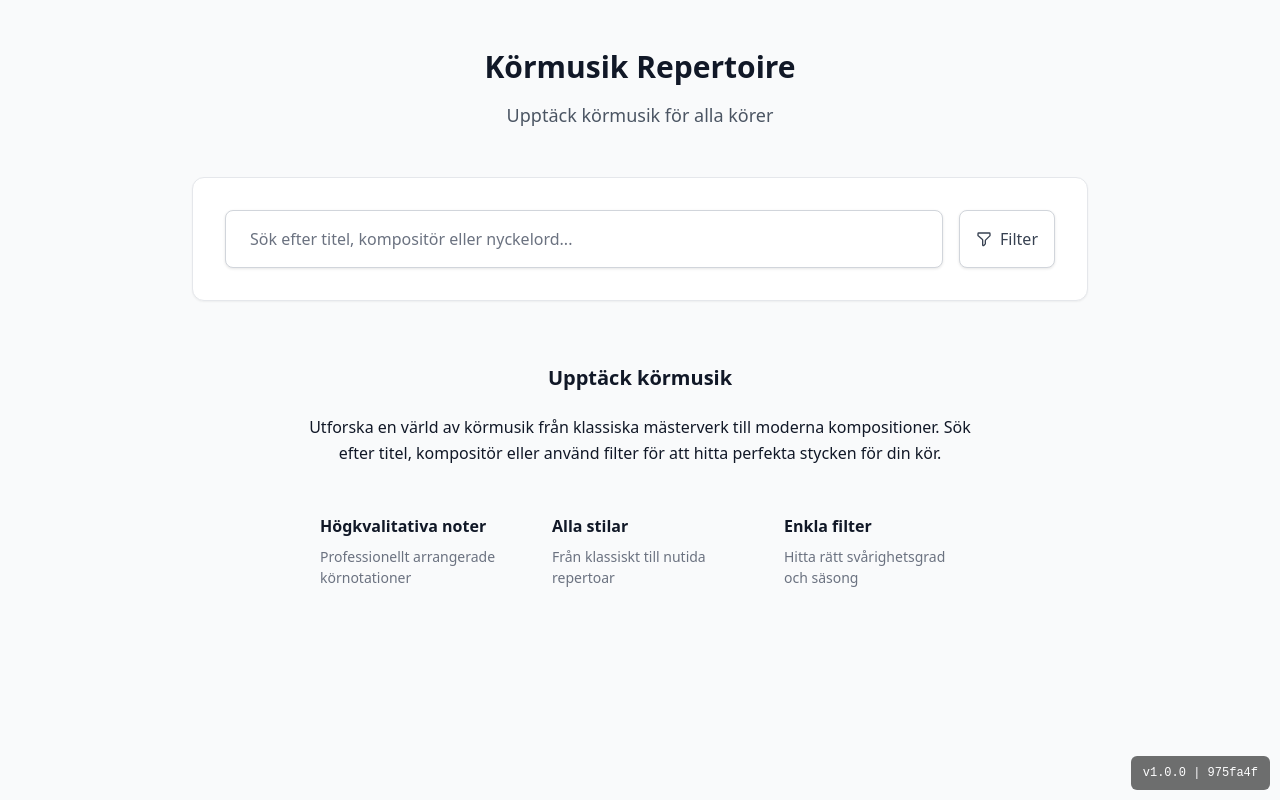
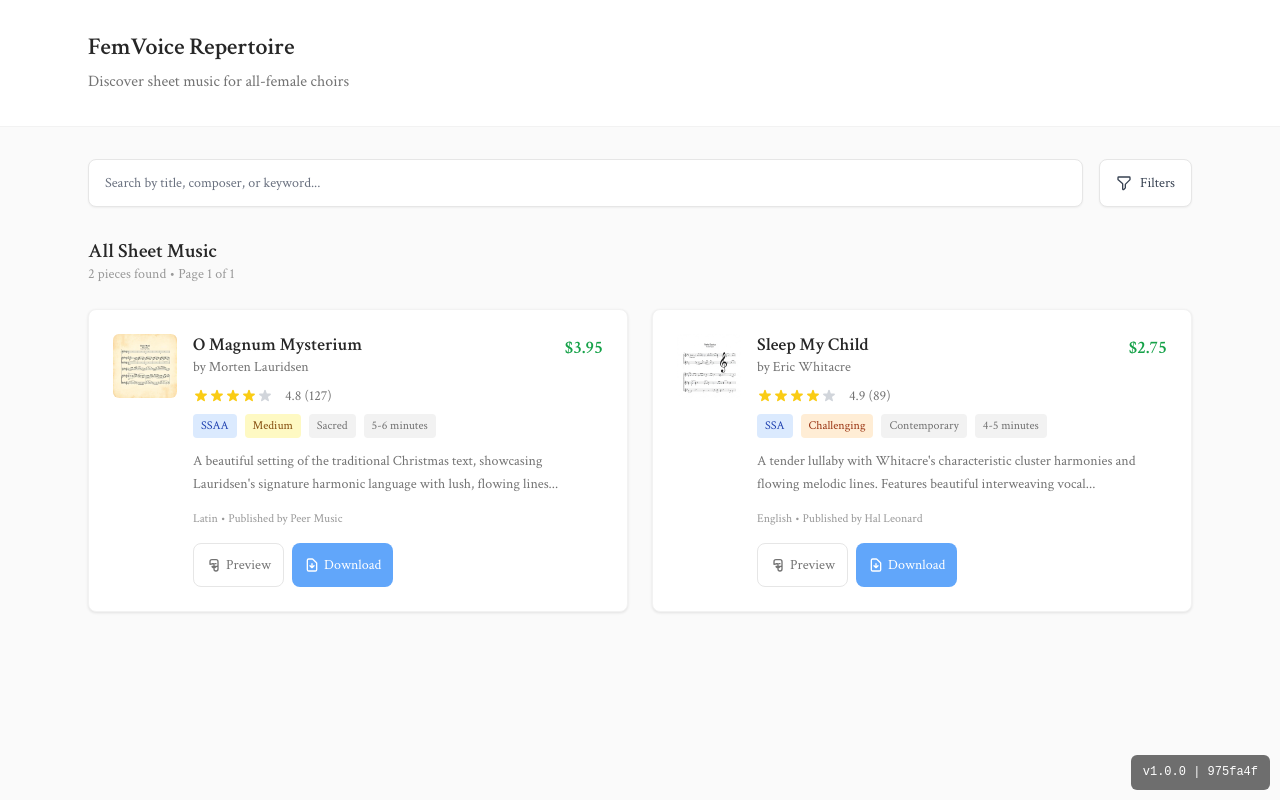
Before and after one commit to nannis/choir-music-search, a React (Vite) app: page / in a window 1280 px wide. Built offline with nearby package versions, Linux system fonts and the light colour scheme.

Commit message:
Redesign search page to match reference

```diff
--- a/src/App.tsx
+++ b/src/App.tsx
@@ -1,6 +1,6 @@
 import { useState, useEffect } from "react";
 import VersionInfo from "./components/VersionInfo";
-import { SearchForm, SearchResults, ErrorAlert, WelcomeMessage } from "./components";
+import { SearchForm, SearchResults, ErrorAlert } from "./components";
 import { SearchService } from "./services/searchService";
 import { SearchResult } from "./components/SearchForm";
 
@@ -17,7 +17,7 @@ const App = () => {
 
   // Set document title for accessibility
   useEffect(() => {
-    document.title = "Choir Music Search";
+    document.title = "FemVoice Repertoire - Choir Music Search";
   }, []);
 
   const handleSearch = async (query: string) => {
@@ -38,38 +38,36 @@ const App = () => {
   };
 
   return (
-    <div className="min-h-screen bg-gray-50">
-      <main className="container mx-auto px-6 py-12" role="main">
-        {/* Header */}
-        <header className="text-center mb-12">
-          <h1 className="heading-main mb-4">
-            Körmusik Repertoire
-          </h1>
-          <p className="subtitle-main">
-            Upptäck körmusik för alla körer
-          </p>
-        </header>
+    <div className="min-h-screen" style={{ background: 'hsl(var(--color-background))' }}>
+      <header className="page-header">
+        <div className="container-main py-8">
+          <div className="max-w-4xl">
+            <h1 className="heading-main mb-2">
+              FemVoice Repertoire
+            </h1>
+            <p className="subtitle-main">
+              Discover sheet music for all-female choirs
+            </p>
+          </div>
+        </div>
+      </header>
 
-        {/* Search Container */}
-        <div className="search-container mb-12">
+      <main role="main" className="container-main py-8">
+        <div className="mb-8">
           <SearchForm onSearch={handleSearch} isLoading={isLoading} />
         </div>
 
         <ErrorAlert error={error} />
 
-        {results.length > 0 && (
-          <SearchResults results={results} query={currentQuery} />
-        )}
+        <SearchResults
+          results={results}
+          query={currentQuery}
+          isLoading={isLoading}
+          hasSearched={hasSearched}
+        />
 
-        {hasSearched && results.length === 0 && !isLoading && !error && (
-          <SearchResults results={[]} query={currentQuery} />
-        )}
-
-        {!hasSearched && <WelcomeMessage />}
+        <VersionInfo />
       </main>
-
-      {/* Version info for deployment tracking */}
-      <VersionInfo />
     </div>
   );
 };
--- a/src/components/SearchForm.tsx
+++ b/src/components/SearchForm.tsx
@@ -13,6 +13,12 @@ export interface SearchResult {
   season?: string;
   theme?: string;
   sourceLink?: string;
+  rating?: number;
+  reviewCount?: number;
+  price?: string;
+  duration?: string;
+  publisher?: string;
+  thumbnail?: string;
 }
 
 interface SearchFormProps {
@@ -34,30 +40,30 @@ export const SearchForm = ({ onSearch, isLoading }: SearchFormProps) => {
   };
 
   return (
-    <form onSubmit={handleSubmit} className="space-y-6" role="form" aria-label="Search for choir music">
-      <div className="flex flex-col md:flex-row gap-4">
+    <form onSubmit={handleSubmit} role="form" aria-label="Search for choir music">
+      <div className="flex gap-4">
         <label htmlFor="search-input" className="sr-only">
           Search for choir music
         </label>
         <input
           id="search-input"
           type="text"
-          placeholder="Sök efter titel, kompositör eller nyckelord..."
+          placeholder="Search by title, composer, or keyword..."
           value={query}
           onChange={(e) => setQuery(e.target.value)}
           className="search-input-main flex-1"
           aria-describedby="search-help"
         />
         <button
-          type="submit"
+          type="button"
           disabled={isLoading}
           className="btn-filters flex items-center gap-2 whitespace-nowrap"
-          aria-label={isLoading ? 'Searching for music' : 'Search filters'}
+          aria-label={isLoading ? 'Searching for music' : 'Filters'}
         >
           <svg className="w-4 h-4" fill="none" stroke="currentColor" viewBox="0 0 24 24">
             <path strokeLinecap="round" strokeLinejoin="round" strokeWidth={2} d="M3 4a1 1 0 011-1h16a1 1 0 011 1v2.586a1 1 0 01-.293.707l-6.414 6.414a1 1 0 00-.293.707v4.586a1 1 0 01-.293.707l-2 2A1 1 0 0110 21v-7.586a1 1 0 00-.293-.707L3.293 7.293A1 1 0 013 6.586V4z" />
           </svg>
-          Filter
+          Filters
         </button>
       </div>
     </form>
--- a/src/components/SearchResults.tsx
+++ b/src/components/SearchResults.tsx
@@ -1,22 +1,84 @@
 import { SearchResult } from './SearchForm';
+import sheetMusic1 from '../assets/sheet-music-1.jpg';
+import sheetMusic2 from '../assets/sheet-music-2.jpg';
 
 interface SearchResultsProps {
   results: SearchResult[];
   query: string;
+  isLoading?: boolean;
+  hasSearched?: boolean;
 }
 
+// Mock data to demonstrate the rich content layout matching FemVoice Repertoire
+const mockResults: SearchResult[] = [
+  {
+    id: '1',
+    title: 'O Magnum Mysterium',
+    composer: 'Morten Lauridsen',
+    description: 'A beautiful setting of the traditional Christmas text, showcasing Lauridsen\'s signature harmonic language with lush, flowing lines...',
+    language: 'Latin',
+    voicing: 'SSAA',
+    difficulty: 'Medium',
+    season: 'Sacred',
+    sourceLink: '#',
+    rating: 4.8,
+    reviewCount: 127,
+    price: '$3.95',
+    duration: '5-6 minutes',
+    publisher: 'Peer Music',
+    thumbnail: sheetMusic1
+  },
+  {
+    id: '2',
+    title: 'Sleep My Child',
+    composer: 'Eric Whitacre',
+    description: 'A tender lullaby with Whitacre\'s characteristic cluster harmonies and flowing melodic lines. Features beautiful interweaving vocal...',
+    language: 'English',
+    voicing: 'SSA',
+    difficulty: 'Challenging',
+    season: 'Contemporary',
+    sourceLink: '#',
+    rating: 4.9,
+    reviewCount: 89,
+    price: '$2.75',
+    duration: '4-5 minutes',
+    publisher: 'Hal Leonard',
+    thumbnail: sheetMusic2
+  }
+];
+
 /**
- * SearchResults component displays the list of search results
- * Provides accessible results with proper ARIA regions and semantic markup
+ * SearchResults component displays search results in rich content cards
+ * Matches the FemVoice Repertoire design with thumbnails, ratings, and detailed info
  */
-export const SearchResults = ({ results, query }: SearchResultsProps) => {
-  if (results.length === 0) {
+export const SearchResults = ({ results, query, isLoading, hasSearched }: SearchResultsProps) => {
+  // Use mock data for demonstration when no real results
+  const displayResults = results.length > 0 ? results : (!hasSearched ? mockResults : []);
+
+  if (isLoading) {
+    return (
+      <div className="text-center py-12" role="status" aria-live="polite">
+        <div className="inline-flex items-center px-4 py-2 font-semibold leading-6 text-sm shadow rounded-md transition ease-in-out duration-150 cursor-not-allowed" style={{ color: 'hsl(var(--color-text-secondary))', background: 'hsl(var(--color-surface))' }}>
+          <svg className="animate-spin -ml-1 mr-3 h-5 w-5" style={{ color: 'hsl(var(--color-text-secondary))' }} xmlns="http://www.w3.org/2000/svg" fill="none" viewBox="0 0 24 24">
+            <circle className="opacity-25" cx="12" cy="12" r="10" stroke="currentColor" strokeWidth="4"></circle>
+            <path className="opacity-75" fill="currentColor" d="M4 12a8 8 0 018-8V0C5.373 0 0 5.373 0 12h4zm2 5.291A7.962 7.962 0 014 12H0c0 3.042 1.135 5.824 3 7.938l3-2.647z"></path>
+          </svg>
+          Searching music...
+        </div>
+      </div>
+    );
+  }
+
+  if (hasSearched && displayResults.length === 0) {
     return (
       <div role="status" aria-live="polite" className="text-center mt-16">
         <div className="max-w-md mx-auto">
-          <h2 className="heading-results mb-4">Inga resultat hittades</h2>
-          <p className="text-meta">
-            Försök med andra söktermer för "{query}"
+          <svg className="mx-auto h-12 w-12 mb-4" style={{ color: 'hsl(var(--color-text-muted))' }} fill="none" viewBox="0 0 24 24" stroke="currentColor">
+            <path strokeLinecap="round" strokeLinejoin="round" strokeWidth={2} d="M9 12h6m-6 4h6m2 5H7a2 2 0 01-2-2V5a2 2 0 012-2h5.586a1 1 0 01.707.293l5.414 5.414a1 1 0 01.293.707V19a2 2 0 01-2 2z" />
+          </svg>
+          <h2 className="heading-results mb-4">No results found</h2>
+          <p className="results-meta">
+            Try different keywords for "{query}"
           </p>
         </div>
       </div>
@@ -24,63 +86,113 @@ export const SearchResults = ({ results, query }: SearchResultsProps) => {
   }
 
   return (
-    <div role="region" aria-label="Search results" className="max-w-6xl mx-auto">
-      <h2 className="heading-results mb-8">Alla körmusik stycken</h2>
-      <p className="text-meta mb-8">{results.length} stycken funna • Sida 1 av 1</p>
+    <div role="region" aria-label="Search results">
+      <div className="mb-6">
+        <h2 className="heading-results">
+          All Sheet Music
+        </h2>
+        <p className="results-meta">
+          {displayResults.length} pieces found • Page 1 of {Math.ceil(displayResults.length / 10)}
+        </p>
+      </div>
 
-      <div className="grid grid-cols-1 md:grid-cols-2 gap-6">
-        {results.map((result, index) => (
-          <div key={result.id || index} className="card-result">
+      <div className="grid gap-6 md:grid-cols-2">
+        {displayResults.map((result, index) => (
+          <div key={result.id || index} className="card-content">
             <div className="flex gap-4">
-              <div className="w-16 h-16 bg-gray-100 rounded-lg flex-shrink-0 flex items-center justify-center">
-                <svg className="w-8 h-8 text-gray-400" fill="none" stroke="currentColor" viewBox="0 0 24 24">
-                  <path strokeLinecap="round" strokeLinejoin="round" strokeWidth={2} d="M9 19V6l12-3v13M9 19c0 1.105-1.343 2-3 2s-3-.895-3-2 1.343-2 3-2 3 .895 3 2zm12-3c0 1.105-1.343 2-3 2s-3-.895-3-2 1.343-2 3-2 3 .895 3 2zM9 10l12-3" />
-                </svg>
+              {/* Thumbnail */}
+              <div className="flex-shrink-0">
+                <img
+                  src={result.thumbnail || sheetMusic1}
+                  alt={`Sheet music for ${result.title}`}
+                  className="music-thumbnail"
+                />
               </div>
+
+              {/* Content */}
               <div className="flex-1 min-w-0">
-                <h3 className="text-body font-semibold mb-1 truncate">{result.title}</h3>
-                <p className="text-meta mb-2">av {result.composer}</p>
+                <div className="flex justify-between items-start mb-2">
+                  <div className="flex-1">
+                    <h3 className="content-title">
+                      {result.title}
+                    </h3>
+                    <p className="content-composer">
+                      by {result.composer}
+                    </p>
+                  </div>
+                  {result.price && (
+                    <div className="content-price">
+                      {result.price}
+                    </div>
+                  )}
+                </div>
 
+                {/* Rating */}
+                {result.rating && (
+                  <div className="rating-stars mb-2">
+                    <div className="flex">
+                      {[...Array(5)].map((_, i) => (
+                        <svg key={i} className={`w-4 h-4 ${i < Math.floor(result.rating!) ? 'rating-star' : 'text-gray-300'}`} fill="currentColor" viewBox="0 0 20 20">
+                          <path d="M9.049 2.927c.3-.921 1.603-.921 1.902 0l1.07 3.292a1 1 0 00.95.69h3.462c.969 0 1.371 1.24.588 1.81l-2.8 2.034a1 1 0 00-.364 1.118l1.07 3.292c.3.921-.755 1.688-1.54 1.118l-2.8-2.034a1 1 0 00-1.175 0l-2.8 2.034c-.784.57-1.838-.197-1.539-1.118l1.07-3.292a1 1 0 00-.364-1.118L2.98 8.72c-.783-.57-.38-1.81.588-1.81h3.461a1 1 0 00.951-.69l1.07-3.292z" />
+                        </svg>
+                      ))}
+                    </div>
+                    <span className="rating-text ml-2">
+                      {result.rating} ({result.reviewCount})
+                    </span>
+                  </div>
+                )}
+
+                {/* Tags */}
                 <div className="flex flex-wrap gap-2 mb-3">
                   {result.voicing && (
-                    <span className="inline-flex items-center px-2 py-1 rounded text-xs font-medium bg-gray-100 text-gray-700">
+                    <span className="content-tag voicing">
                       {result.voicing}
                     </span>
                   )}
                   {result.difficulty && (
-                    <span className="inline-flex items-center px-2 py-1 rounded text-xs font-medium bg-blue-100 text-blue-700">
+                    <span className={`content-tag ${result.difficulty === 'Medium' ? 'difficulty-medium' : result.difficulty === 'Challenging' ? 'difficulty-challenging' : ''}`}>
                       {result.difficulty}
                     </span>
                   )}
-                  {result.language && (
-                    <span className="inline-flex items-center px-2 py-1 rounded text-xs font-medium bg-green-100 text-green-700">
-                      {result.language}
+                  {result.season && (
+                    <span className="content-tag">
+                      {result.season}
+                    </span>
+                  )}
+                  {result.duration && (
+                    <span className="content-tag">
+                      {result.duration}
                     </span>
                   )}
                 </div>
 
+                {/* Description */}
                 {result.description && (
-                  <p className="text-meta text-sm leading-relaxed line-clamp-2">{result.description}</p>
+                  <p className="content-description mb-4">
+                    {result.description}
+                  </p>
                 )}
 
-                <div className="flex items-center justify-between mt-4">
-                  <div className="flex items-center gap-4">
-                    <button className="text-sm text-gray-600 hover:text-gray-900 transition-colors">
-                      👁 Preview
-                    </button>
-                    {result.sourceLink && (
-                      <a
-                        href={result.sourceLink}
-                        target="_blank"
-                        rel="noopener noreferrer"
-                        className="text-sm text-gray-600 hover:text-gray-900 transition-colors"
-                        aria-label={`View source for ${result.title}`}
-                      >
-                        🔗 Source
-                      </a>
-                    )}
-                  </div>
-                  <button className="btn-primary text-sm px-4 py-2">
+                {/* Publisher info */}
+                {(result.language || result.publisher) && (
+                  <p className="text-xs mb-4" style={{ color: 'hsl(var(--color-text-muted))' }}>
+                    {result.language}{result.language && result.publisher && ' • '}Published by {result.publisher}
+                  </p>
+                )}
+
+                {/* Action buttons */}
+                <div className="flex gap-2">
+                  <button className="flex items-center gap-1 px-3 py-2 text-sm border rounded-lg hover:bg-gray-50 transition-colors" style={{ borderColor: 'hsl(var(--color-border))', color: 'hsl(var(--color-text-secondary))' }}>
+                    <svg className="w-4 h-4" fill="none" stroke="currentColor" viewBox="0 0 24 24">
+                      <path strokeLinecap="round" strokeLinejoin="round" strokeWidth={2} d="M14.828 14.828a4 4 0 01-5.656 0M9 10h1m4 0h1m-6 4h8m-5-4v8a3 3 0 006 0V7a3 3 0 00-3-3H9a3 3 0 00-3 3v4z" />
+                    </svg>
+                    Preview
+                  </button>
+                  <button className="btn-primary flex items-center gap-1 px-3 py-2 text-sm">
+                    <svg className="w-4 h-4" fill="none" stroke="currentColor" viewBox="0 0 24 24">
+                      <path strokeLinecap="round" strokeLinejoin="round" strokeWidth={2} d="M12 10v6m0 0l-3-3m3 3l3-3m2 8H7a2 2 0 01-2-2V5a2 2 0 012-2h5.586a1 1 0 01.707.293l5.414 5.414a1 1 0 01.293.707V19a2 2 0 01-2 2z" />
+                    </svg>
                     Download
                   </button>
                 </div>
--- a/src/index.css
+++ b/src/index.css
@@ -2,26 +2,27 @@
 @tailwind components;
 @tailwind utilities;
 
-/* Design System - Clean Professional Aesthetic */
+/* Design System - Music Platform Aesthetic */
 @layer base {
   :root {
-    /* Clean Professional Color Palette */
-    --color-primary: 0 0% 9%;          /* Almost black */
-    --color-primary-hover: 0 0% 6%;    /* Pure black */
-    --color-primary-light: 0 0% 98%;   /* Almost white */
-    --color-secondary: 0 0% 45%;       /* Medium gray */
-    --color-secondary-hover: 0 0% 35%; /* Darker gray */
-    --color-background: 0 0% 100%;     /* Pure white */
-    --color-surface: 0 0% 100%;        /* Pure white */
-    --color-text-primary: 0 0% 9%;     /* Almost black text */
+    /* Modern Music Platform Color Palette */
+    --color-primary: 213 94% 68%;      /* Blue accent */
+    --color-primary-hover: 213 94% 60%; /* Darker blue */
+    --color-background: 0 0% 98%;      /* Light gray background */
+    --color-surface: 0 0% 100%;        /* Pure white cards */
+    --color-text-primary: 0 0% 15%;    /* Dark gray text */
     --color-text-secondary: 0 0% 45%;  /* Medium gray text */
-    --color-border: 0 0% 90%;          /* Light gray border */
-    --color-error: 0 70% 50%;          /* Classic red */
-    --color-success: 120 40% 45%;      /* Classic green */
+    --color-text-muted: 0 0% 60%;      /* Light gray text */
+    --color-border: 0 0% 90%;          /* Light border */
+    --color-border-light: 0 0% 95%;    /* Very light border */
+    --color-success: 142 76% 36%;      /* Green for ratings */
+    --color-warning: 45 93% 47%;       /* Orange/yellow for ratings */
 
-    /* Professional Accent Colors */
-    --color-accent: 0 0% 20%;          /* Dark gray */
-    --color-accent-light: 0 0% 95%;    /* Very light gray */
+    /* Content Card Colors */
+    --color-card-bg: 0 0% 100%;        /* White card background */
+    --color-card-shadow: 0 0% 0%;      /* Black shadow */
+    --color-tag-bg: 0 0% 95%;          /* Light tag background */
+    --color-price: 142 76% 36%;        /* Green for pricing */
 
     /* Spacing Tokens */
     --spacing-xs: 0.25rem;
@@ -55,12 +56,13 @@
   }
 
   body {
-    @apply font-sans text-base bg-white;
+    @apply font-sans text-base;
+    background: hsl(var(--color-background));
     color: hsl(var(--color-text-primary));
     margin: 0;
     -webkit-font-smoothing: antialiased;
     -moz-osx-font-smoothing: grayscale;
-    line-height: 1.5;
+    line-height: 1.6;
   }
 
   code {
@@ -73,85 +75,148 @@
 }
 
 @layer components {
-  /* Professional Button Components */
+  /* Music Platform Components */
   .btn-primary {
-    @apply bg-gray-900 text-white px-6 py-3 rounded-lg font-medium transition-all duration-200 hover:bg-gray-800 focus:outline-none focus:ring-2 focus:ring-gray-500 focus:ring-offset-2 disabled:opacity-50 disabled:cursor-not-allowed;
+    background: hsl(var(--color-primary));
+    @apply text-white px-6 py-3 rounded-lg font-medium transition-all duration-200 focus:outline-none focus:ring-2 focus:ring-offset-2 disabled:opacity-50 disabled:cursor-not-allowed;
     min-height: 44px;
-    font-family: system-ui, -apple-system, sans-serif;
-    font-size: 16px;
+    font-size: 14px;
+  }
+
+  .btn-primary:hover {
+    background: hsl(var(--color-primary-hover));
+  }
+
+  .btn-primary:focus {
+    ring-color: hsl(var(--color-primary) / 0.5);
   }
 
   .btn-filters {
-    @apply bg-white border border-gray-300 text-gray-700 px-4 py-3 rounded-lg font-medium transition-all duration-200 hover:bg-gray-50 focus:outline-none focus:ring-2 focus:ring-gray-500 focus:ring-offset-2 disabled:opacity-50 disabled:cursor-not-allowed;
+    @apply bg-white border text-gray-700 px-4 py-3 rounded-lg font-medium transition-all duration-200 hover:bg-gray-50 focus:outline-none focus:ring-2 focus:ring-offset-2 disabled:opacity-50 disabled:cursor-not-allowed;
+    border-color: hsl(var(--color-border));
     min-height: 44px;
-    font-family: system-ui, -apple-system, sans-serif;
-    font-size: 16px;
-    box-shadow: 0 1px 3px 0 rgb(0 0 0 / 0.1);
+    font-size: 14px;
+    box-shadow: 0 1px 2px 0 hsl(var(--color-card-shadow) / 0.05);
   }
 
-  /* Professional Search Input */
+  /* Search Input */
   .search-input-main {
-    @apply w-full px-6 py-4 border border-gray-300 rounded-lg text-base text-gray-900 placeholder-gray-500 focus:outline-none focus:ring-2 focus:ring-gray-400 focus:border-transparent transition-all duration-200;
-    min-height: 56px;
-    font-family: system-ui, -apple-system, sans-serif;
+    @apply w-full px-4 py-3 border rounded-lg text-base placeholder-gray-500 focus:outline-none focus:ring-2 focus:border-transparent transition-all duration-200;
     background: hsl(var(--color-surface));
-    font-size: 16px;
+    border-color: hsl(var(--color-border));
+    color: hsl(var(--color-text-primary));
+    min-height: 44px;
+    font-size: 14px;
     line-height: 1.5;
-    box-shadow: 0 1px 3px 0 rgb(0 0 0 / 0.1);
+    box-shadow: 0 1px 2px 0 hsl(var(--color-card-shadow) / 0.05);
   }
 
   .search-input-main:focus {
-    box-shadow: 0 1px 3px 0 rgb(0 0 0 / 0.1), 0 0 0 3px rgb(0 0 0 / 0.1);
+    ring-color: hsl(var(--color-primary) / 0.5);
+    box-shadow: 0 1px 2px 0 hsl(var(--color-card-shadow) / 0.05), 0 0 0 3px hsl(var(--color-primary) / 0.1);
   }
 
-  /* Professional Card Components */
-  .card-result {
-    @apply bg-white rounded-xl shadow-sm p-6 border border-gray-200 hover:shadow-md transition-shadow duration-200;
-    background: hsl(var(--color-surface));
+  /* Content Cards */
+  .card-content {
+    background: hsl(var(--color-card-bg));
+    @apply rounded-lg border p-6 transition-shadow duration-200 hover:shadow-md;
+    border-color: hsl(var(--color-border-light));
+    box-shadow: 0 1px 3px 0 hsl(var(--color-card-shadow) / 0.1);
   }
 
-  .search-container {
-    @apply bg-white rounded-xl shadow-sm p-8 border border-gray-200 max-w-4xl mx-auto;
-    background: hsl(var(--color-surface));
+  .card-content:hover {
+    box-shadow: 0 4px 12px 0 hsl(var(--color-card-shadow) / 0.15);
+  }
+
+  /* Music Thumbnail */
+  .music-thumbnail {
+    @apply w-16 h-16 rounded-md object-cover flex-shrink-0;
+    background: hsl(var(--color-border));
+  }
+
+  /* Content Tags */
+  .content-tag {
+    @apply px-2 py-1 rounded text-xs font-medium;
+    background: hsl(var(--color-tag-bg));
+    color: hsl(var(--color-text-secondary));
+  }
+
+  .content-tag.difficulty-medium {
+    @apply bg-yellow-100 text-yellow-800;
+  }
+
+  .content-tag.difficulty-challenging {
+    @apply bg-orange-100 text-orange-800;
+  }
+
+  .content-tag.voicing {
+    @apply bg-blue-100 text-blue-800;
   }
 
   /* Layout Components */
   .container-main {
-    @apply max-w-4xl mx-auto px-6 sm:px-8 lg:px-12;
+    @apply max-w-6xl mx-auto px-6;
   }
 
-  .section-spacing {
-    @apply py-16 md:py-20 lg:py-24;
+  .page-header {
+    background: hsl(var(--color-surface));
+    @apply border-b;
+    border-color: hsl(var(--color-border-light));
   }
 
-  .section-spacing-large {
-    @apply py-20 md:py-28 lg:py-36;
-  }
-
-  /* Professional Typography Components */
+  /* Typography Components */
   .heading-main {
-    @apply text-3xl font-semibold text-gray-900 leading-tight;
-    font-family: system-ui, -apple-system, sans-serif;
+    @apply text-2xl font-semibold leading-tight;
+    color: hsl(var(--color-text-primary));
   }
 
   .subtitle-main {
-    @apply text-lg text-gray-600 leading-normal;
-    font-family: system-ui, -apple-system, sans-serif;
+    @apply text-base leading-normal;
+    color: hsl(var(--color-text-secondary));
   }
 
   .heading-results {
-    @apply text-xl font-semibold text-gray-900 leading-tight;
-    font-family: system-ui, -apple-system, sans-serif;
+    @apply text-xl font-semibold leading-tight;
+    color: hsl(var(--color-text-primary));
   }
 
-  .text-meta {
-    @apply text-sm text-gray-500 leading-normal;
-    font-family: system-ui, -apple-system, sans-serif;
+  .results-meta {
+    @apply text-sm leading-normal;
+    color: hsl(var(--color-text-muted));
   }
 
-  .text-body {
-    @apply text-base text-gray-900 leading-normal;
-    font-family: system-ui, -apple-system, sans-serif;
+  .content-title {
+    @apply text-lg font-semibold leading-tight;
+    color: hsl(var(--color-text-primary));
+  }
+
+  .content-composer {
+    @apply text-sm leading-normal;
+    color: hsl(var(--color-text-secondary));
+  }
+
+  .content-description {
+    @apply text-sm leading-relaxed;
+    color: hsl(var(--color-text-secondary));
+  }
+
+  .content-price {
+    @apply text-lg font-bold;
+    color: hsl(var(--color-price));
+  }
+
+  /* Rating Stars */
+  .rating-stars {
+    @apply flex items-center gap-1;
+  }
+
+  .rating-star {
+    @apply text-yellow-400;
+  }
+
+  .rating-text {
+    @apply text-sm font-medium;
+    color: hsl(var(--color-text-secondary));
   }
 
   /* Status Components */
```
Also changed, not shown: src/assets/sheet-music-1.jpg (added), src/assets/sheet-music-2.jpg (added).
